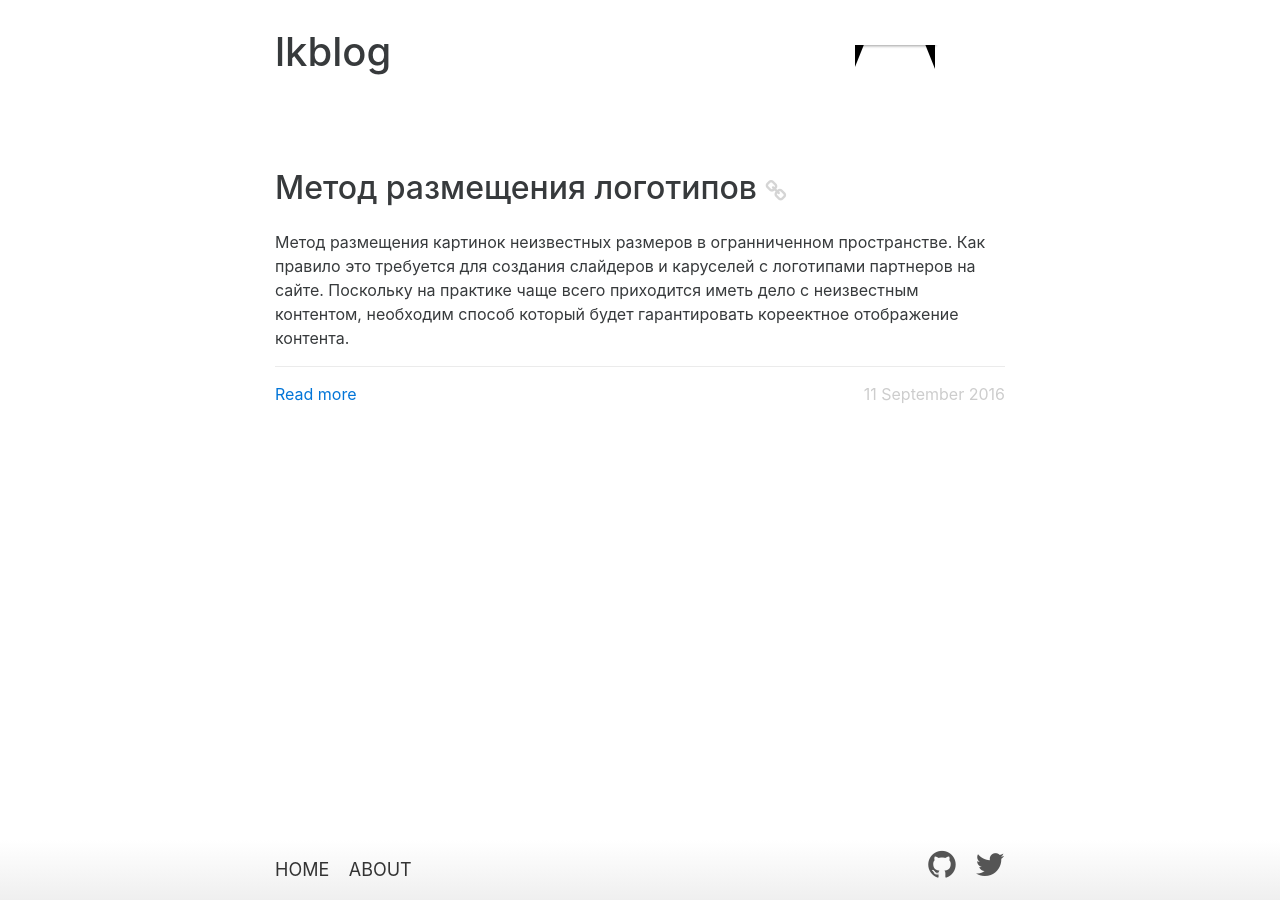
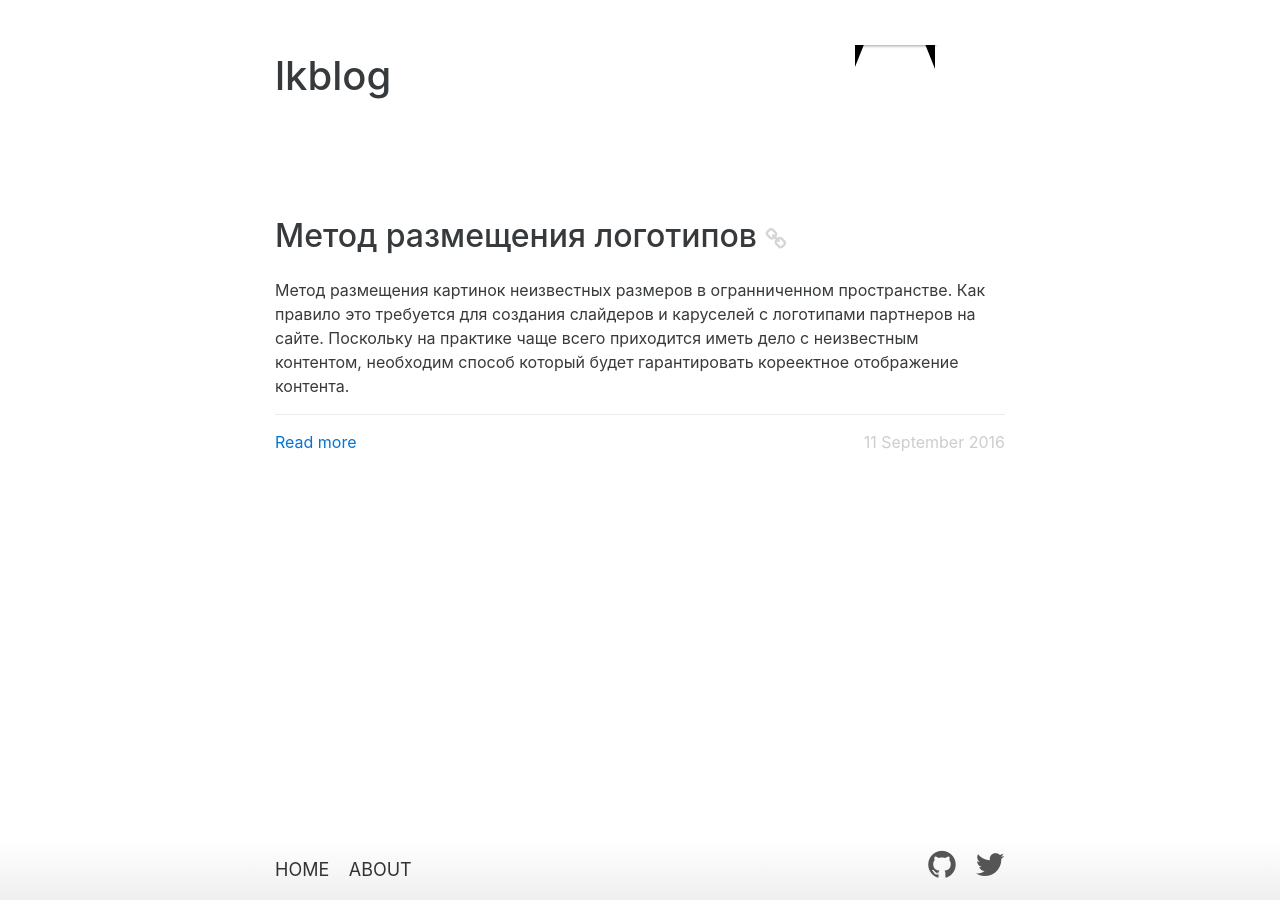
Before and after one commit to deeppines/deeppines.github.io, a Jekyll site: the page built from index.html, in a window 1280 px wide. Built offline with Jekyll 4.4.1, drawn with Linux system fonts in a browser that asks for light colours.

Commit message:
small fix

```diff
--- a/_sass/bootstrap-v4.0.0-alpha.3/_type.scss
+++ b/_sass/bootstrap-v4.0.0-alpha.3/_type.scss
@@ -6,6 +6,7 @@
 h1, h2, h3, h4, h5, h6,
 .h1, .h2, .h3, .h4, .h5, .h6 {
   margin-bottom: $headings-margin-bottom;
+  margin-top:    $headings-margin-top;
   font-family: $headings-font-family;
   font-weight: $headings-font-weight;
   line-height: $headings-line-height;
--- a/_sass/bootstrap-v4.0.0-alpha.3/_variables.scss
+++ b/_sass/bootstrap-v4.0.0-alpha.3/_variables.scss
@@ -191,6 +191,7 @@ $display3-weight: 300 !default;
 $display4-weight: 300 !default;
 
 $headings-margin-bottom: ($spacer) !default;
+$headings-margin-top:    ($spacer * 1.5) !default;
 $headings-font-family:   inherit !default;
 $headings-font-weight:   500 !default;
 $headings-line-height:   1.1 !default;
```
